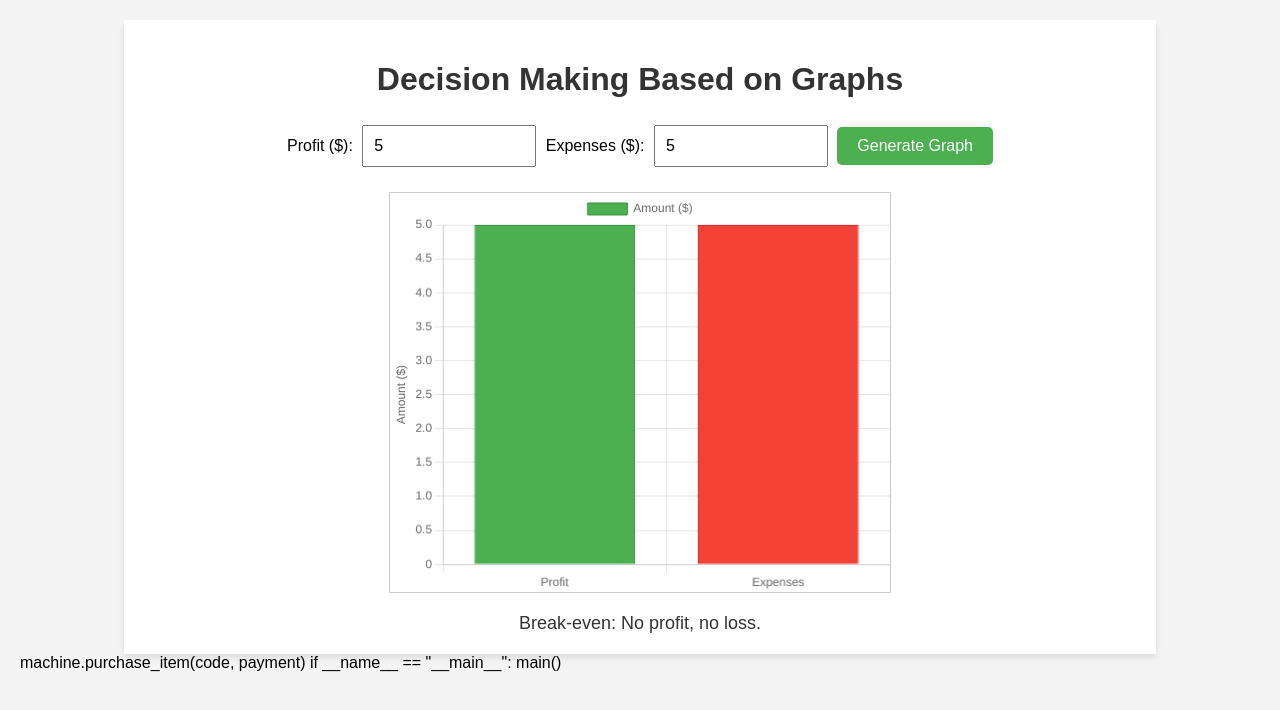
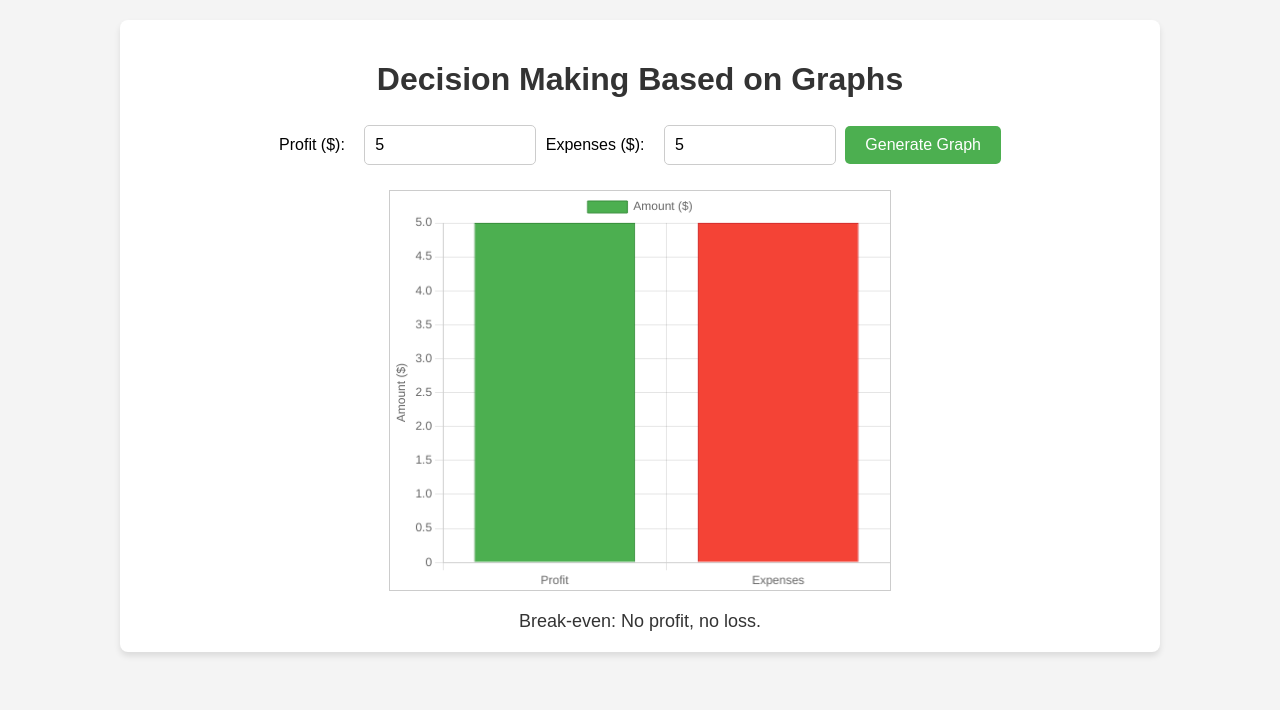
Before and after one commit to NoahGlicky/Noah-s-repository, a plain HTML site: page Index.html in a window 1280 px wide. Both pictures are taken after typing "5", "5" into the empty fields and a click on the button "Generate Graph". Drawn offline with nearby package versions, Linux system fonts and the light colour scheme.

Commit message:
Update Index.html

```diff
--- a/Index.html
+++ b/Index.html
@@ -12,25 +12,34 @@
             background-color: #f4f4f4;
         }
         .container {
-            width: 80%;
+            width: 90%;
+            max-width: 1000px;
             margin: auto;
             padding: 20px;
             background-color: white;
             box-shadow: 0px 4px 6px rgba(0, 0, 0, 0.1);
+            border-radius: 8px;
         }
         h1 {
             text-align: center;
             color: #333;
+            font-size: 2em;
         }
         .input-container {
             text-align: center;
             margin-bottom: 20px;
+        }
+        .input-container label {
+            font-size: 16px;
+            margin-right: 10px;
         }
         .input-container input {
             padding: 10px;
             margin: 5px;
             font-size: 16px;
             width: 150px;
+            border-radius: 5px;
+            border: 1px solid #ccc;
         }
         .input-container button {
             padding: 10px 20px;
@@ -56,6 +65,10 @@
             margin-top: 20px;
             color: #333;
         }
+        .error {
+            color: red;
+            font-size: 14px;
+        }
     </style>
 </head>
 <body>
@@ -63,15 +76,16 @@
         <h1>Decision Making Based on Graphs</h1>
         <div class="input-container">
             <label for="profit">Profit ($): </label>
-            <input type="number" id="profit" placeholder="Enter profit">
+            <input type="number" id="profit" placeholder="Enter profit" min="0">
             <label for="expenses">Expenses ($): </label>
-            <input type="number" id="expenses" placeholder="Enter expenses">
+            <input type="number" id="expenses" placeholder="Enter expenses" min="0">
             <button onclick="generateGraph()">Generate Graph</button>
         </div>
 
         <canvas id="barChart" width="500" height="400"></canvas>
 
         <div id="decision"></div>
+        <div id="error-message" class="error"></div>
     </div>
 
     <script src="https://cdn.jsdelivr.net/npm/chart.js"></script>
@@ -81,10 +95,19 @@
             // Get the user input values
             const profit = parseFloat(document.getElementById('profit').value);
             const expenses = parseFloat(document.getElementById('expenses').value);
+            const errorMessage = document.getElementById('error-message');
+
+            // Clear any previous error message
+            errorMessage.textContent = '';
 
             // Validate inputs
             if (isNaN(profit) || isNaN(expenses)) {
-                alert("Please enter valid profit and expense values.");
+                errorMessage.textContent = "Please enter valid profit and expense values.";
+                return;
+            }
+
+            if (profit < 0 || expenses < 0) {
+                errorMessage.textContent = "Profit and expenses must be non-negative values.";
                 return;
             }
 
@@ -128,11 +151,11 @@
 
             // Display decision below the graph
             document.getElementById('decision').textContent = decisionText;
+
+            // Optionally reset the form after generating the graph
+            // document.getElementById('profit').value = '';
+            // document.getElementById('expenses').value = '';
         }
     </script>
 </body>
 </html>
-    machine.purchase_item(code, payment)
-
-if __name__ == "__main__":
-    main()
```
